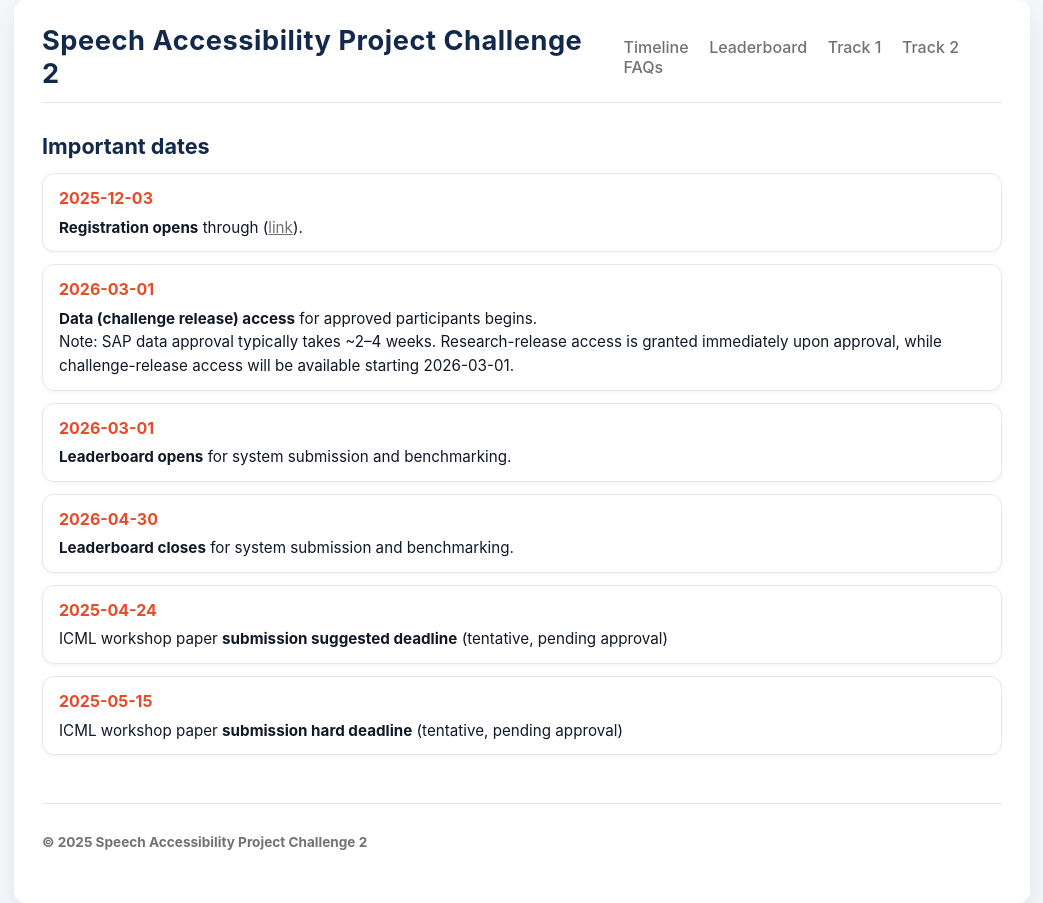
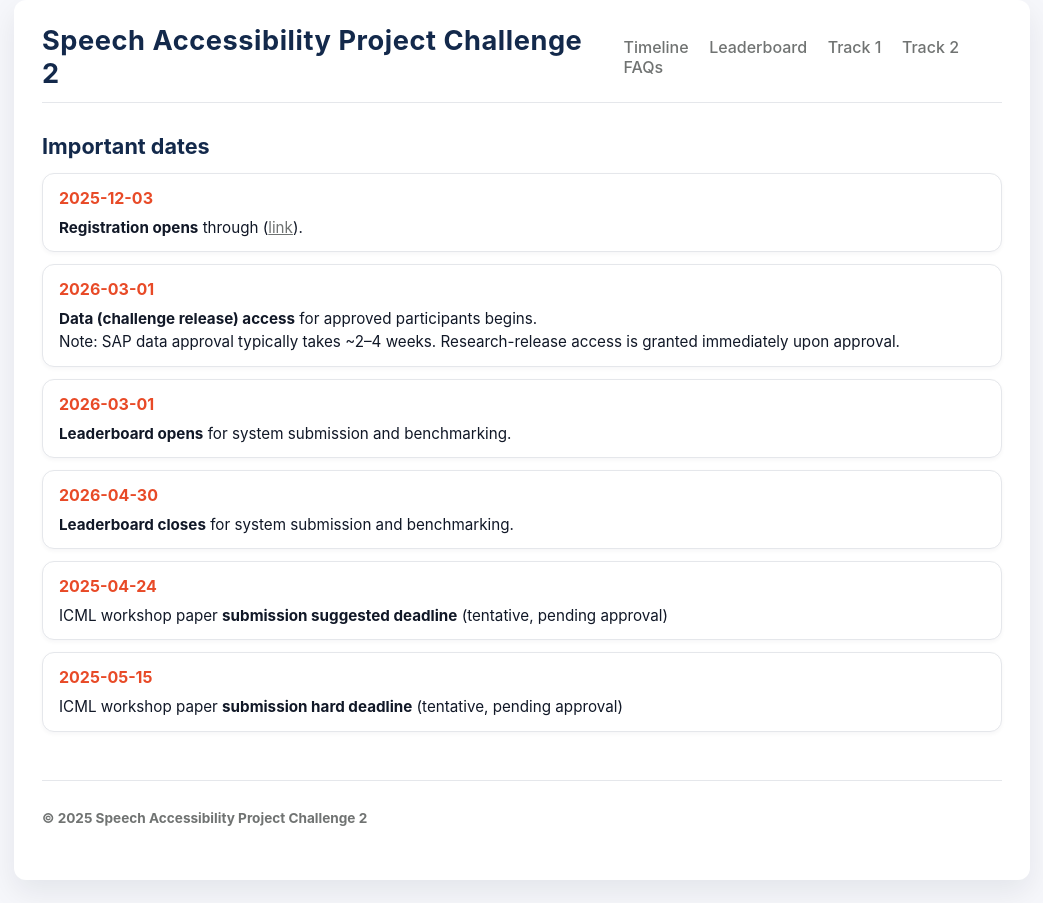
Before and after one commit to xiuwenz2/SAPC2-website, a Jekyll site: the page built from pages/timeline.md, in a window 1280 px wide. Shown: the whole page, without its empty margins (118-1161 px from the left). Built offline with Jekyll 4.4.1, drawn with Linux system fonts in a browser that asks for light colours.

Commit message:
Update timeline.md

```diff
--- a/pages/timeline.md
+++ b/pages/timeline.md
@@ -19,7 +19,7 @@ permalink: /timeline/
     <div class="news-date">2026-03-01</div>
     <div class="news-text">
       <strong>Data (challenge release) access</strong> for approved participants begins.<br>
-      Note: SAP data approval typically takes ~2–4 weeks. Research-release access is granted immediately upon approval, while challenge-release access will be available starting 2026-03-01.
+      Note: SAP data approval typically takes ~2–4 weeks. Research-release access is granted immediately upon approval.
     </div>
   </div>
 
```
